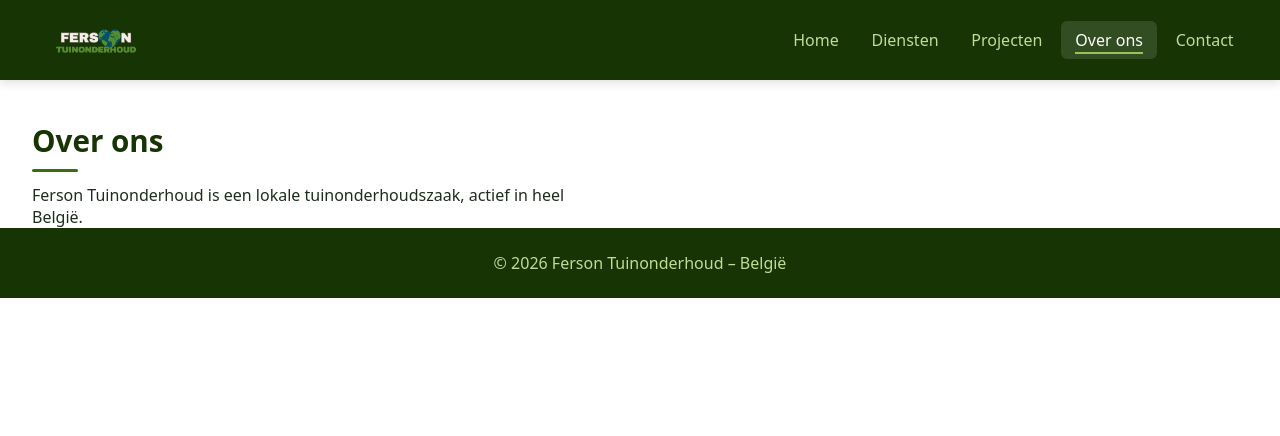
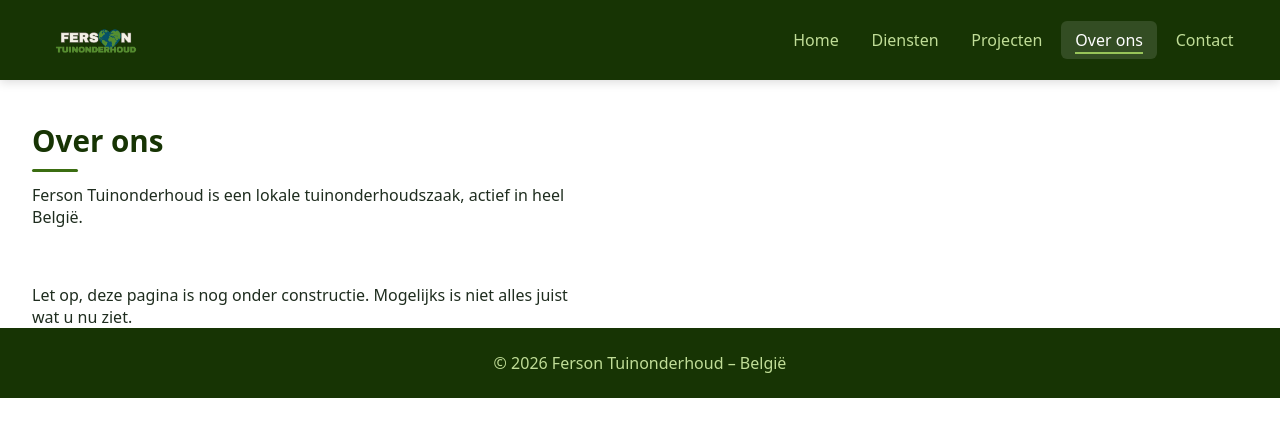
Before and after one commit to nielsferson/ferson-tuinonderhoud-website, a React (Vite) app: page /over-ons in a window 1280 px wide. Shown: the top 436 px of the page. Built offline with nearby package versions, Linux system fonts and the light colour scheme.

Commit message:
Voeg melding 'onder constructie' toe aan OverOns-pagina

```diff
--- a/src/pages/OverOns.jsx
+++ b/src/pages/OverOns.jsx
@@ -4,6 +4,11 @@ export default function OverOns() {
       <div className="page-header">
         <h2>Over ons</h2>
         <p>Ferson Tuinonderhoud is een lokale tuinonderhoudszaak, actief in heel België.</p>
+
+        <br />
+        <br />
+
+        <p>Let op, deze pagina is nog onder constructie. Mogelijks is niet alles juist wat u nu ziet.</p>
       </div>
     </section>
   )
```
